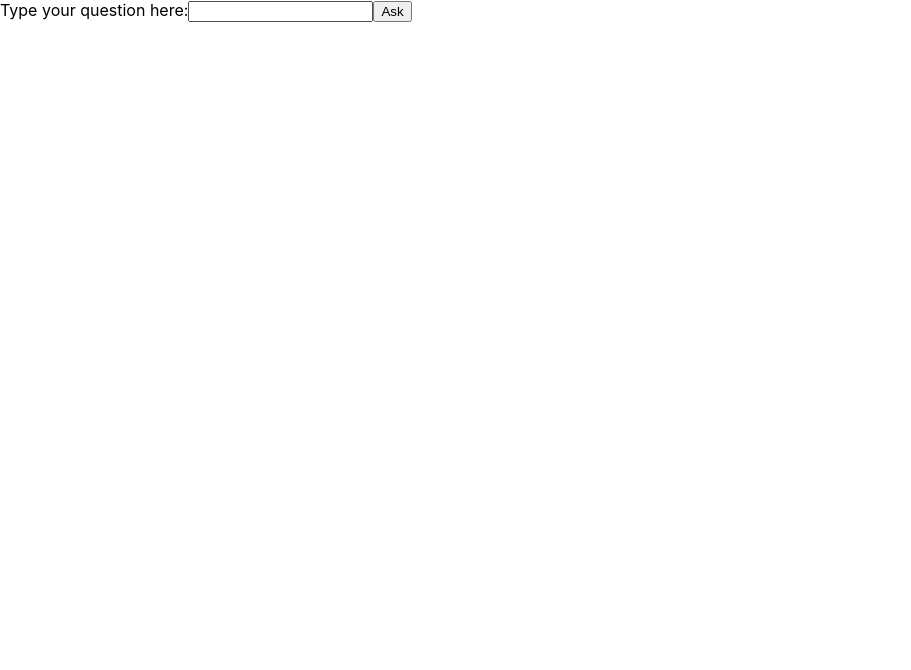
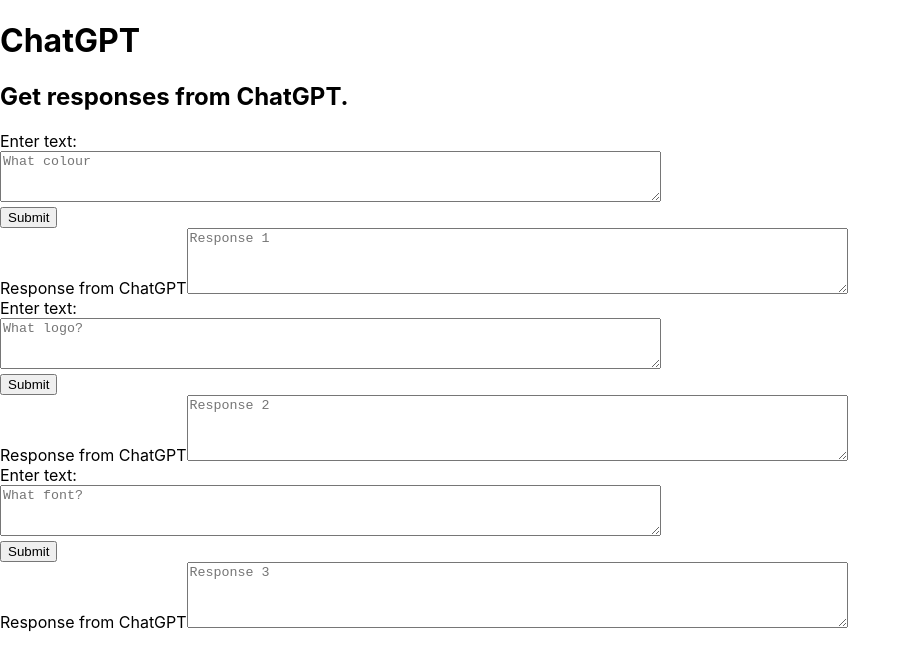
Before and after one commit to JC-78/UXA, a React (Create React App) app: page / in a window 1280 px wide. Shown: the top 670 px of the page, without its empty margins (0-911 px from the left). Built offline with nearby package versions, Linux system fonts and the light colour scheme; no server answers; the HTML template or start-up script is replaced by a standard one.

Commit message:
Add files via upload

```diff
--- a/src/App.js
+++ b/src/App.js
@@ -1,70 +1,100 @@
-import logo from './logo.svg';
-import './App.css';
-
-// function App() {
-//   return (
-//     <div className="App">
-//       <header className="App-header">
-//         <img src={logo} className="App-logo" alt="logo" />
-//         <p>
-//           Edit <code>src/App.js</code> and save to reload.
-//         </p>
-//         <a
-//           className="App-link"
-//           href="https://reactjs.org"
-//           target="_blank"
-//           rel="noopener noreferrer"
-//         >
-//           Learn React
-//         </a>
-//       </header>
-//     </div>
-//   );
-// }
-
-// export default App;
 
 
-import React, { useState } from 'react';
+//three input text boxes and output text boxes
 
-function Chatbot() {
-  const [inputText, setInputText] = useState('');
-  const [response, setResponse] = useState('');
+import "./App.css";
+import { Configuration, OpenAIApi } from "openai";
+import { useState } from "react";
 
-  const handleChange = (event) => {
-    setInputText(event.target.value);
-  };
+function App() {
+  const [inputTexts, setInputTexts] = useState(["", "", ""]);
+  const [responses, setResponses] = useState(["", "", ""]);
+  const [loading, setLoading] = useState(false);
 
-  const handleSubmit = async (event) => {
-    event.preventDefault();
-    const response = await fetch('https://api.chatgpt.com/ask', {
-      method: 'POST',
-      headers: {
-        'Content-Type': 'application/json'
-      },
-      body: JSON.stringify({ input: inputText })
-    });
-    const json = await response.json();
-    setResponse(json.output);
+  const configuration = new Configuration({
+    apiKey: process.env.REACT_APP_OPENAI_API_KEY,
+  });
+  const openai = new OpenAIApi(configuration);
+
+  const handleSubmit = (index) => {
+    setLoading(true);
+    const prompt = inputTexts[index]; // get prompt for the input at the given index
+    openai
+      .createCompletion({
+        model: "text-davinci-002",
+        prompt,
+        temperature: 0.6,
+        max_tokens: 100,
+      })
+      .then((res) => {
+        if (res.status === 200) {
+          setLoading(false);
+          setResponses((prevResponses) =>
+            prevResponses.map((response, i) =>
+              i === index ? res?.data?.choices[0]?.text : response
+            )
+          );
+        }
+      })
+      .catch((err) => {
+        console.log(err, "An error occurred");
+      });
   };
 
   return (
-    <div>
-      <form onSubmit={handleSubmit}>
-        <label>
-          Type your question here:
-          <input type="text" value={inputText} onChange={handleChange} />
-        </label>
-        <button type="submit">Ask</button>
-      </form>
-      {response && (
-        <div>
-          <p><strong>Response:</strong></p>
-          <p>{response}</p>
+    <div className="App_">
+      <div className="header">
+        <h1 className="header_text">
+          Chat<span className="text_active">GPT</span>
+        </h1>
+        <h2 className="header_summary">Get responses from ChatGPT.</h2>
+      </div>
+      <div className="container">
+        <div className="text_form">
+          <form>
+            {/* Add multiple input textboxes */}
+            {[0, 1, 2].map((i) => (
+              <div key={i}>
+                <label>Enter text:</label>
+                <br />
+                <textarea
+                  rows={3}
+                  cols={80}
+                  placeholder={i === 0 ? "What colour" : i === 1 ? "What logo?" : "What font?"}
+
+                  value={inputTexts[i]}
+                  onChange={(e) => {
+                    const newInputTexts = [...inputTexts];
+                    newInputTexts[i] = e.target.value;
+                    setInputTexts(newInputTexts);
+                  }}
+                />
+                <div>
+                  <button
+                    type="button"
+                    onClick={() => handleSubmit(i)}
+                    disabled={loading}
+                  >
+                    {loading ? "Loading..." : "Submit"}
+                  </button>
+                </div>
+                <div className="response_text">
+                  <label>Response from ChatGPT</label>
+                  <textarea
+                    placeholder={`Response ${i + 1}`}
+                    cols={80}
+                    rows={4}
+                    value={responses[i]}
+                    readOnly
+                  />
+                </div>
+              </div>
+            ))}
+          </form>
         </div>
-      )}
+      </div>
     </div>
   );
 }
 
-export default Chatbot;
+export default App;
```
